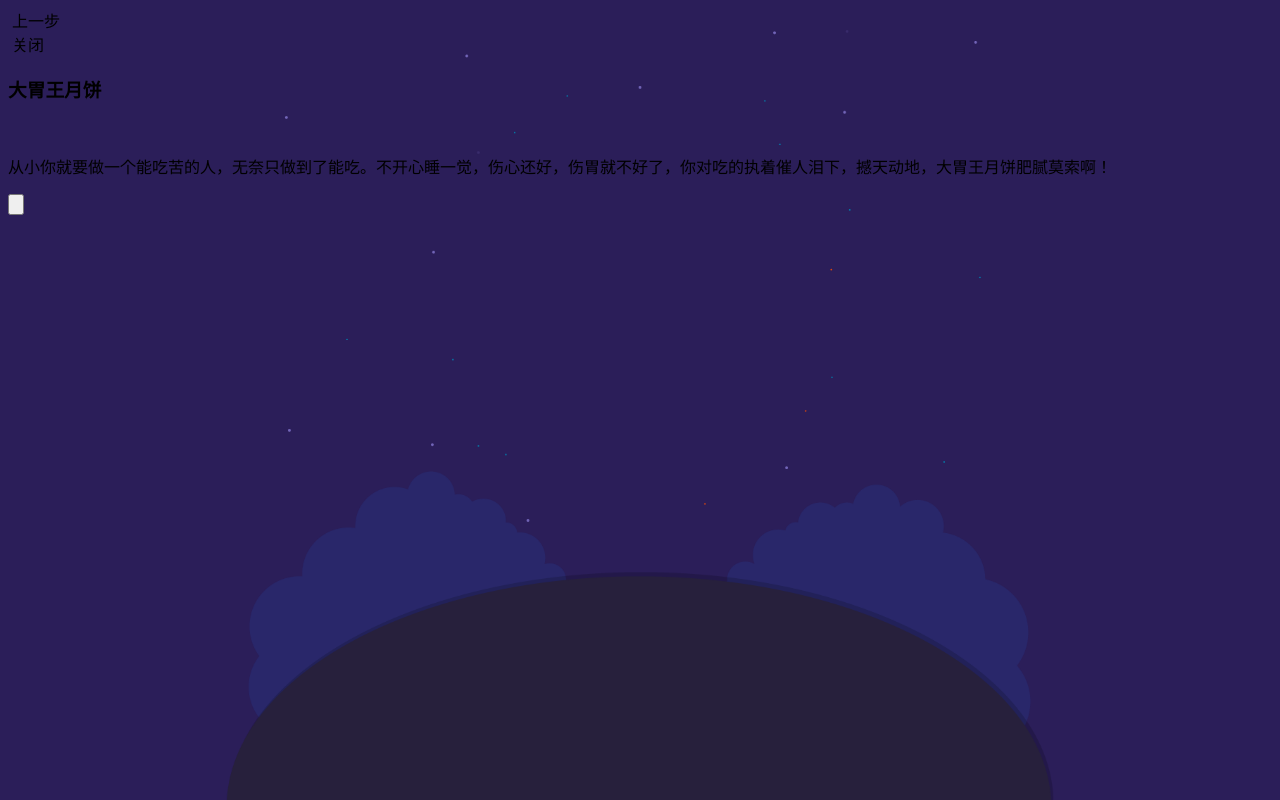
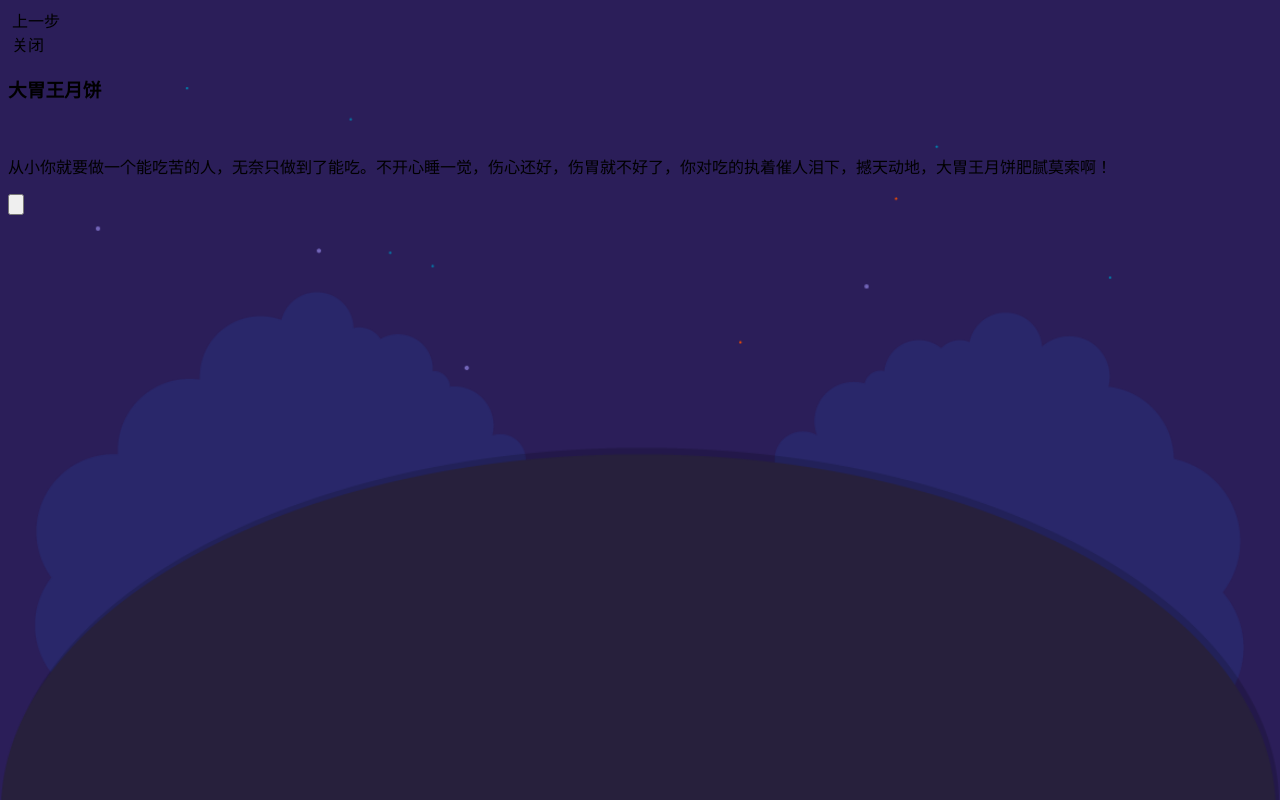
Before and after one commit to nisiyu/liulishuo, a plain HTML site: page mooncake.html in a window 1280 px wide. Drawn offline with Linux system fonts and the light colour scheme.

Commit message:
background

```diff
--- a/css/main.css
+++ b/css/main.css
@@ -1,8 +1,8 @@
 body {
     position: fixed;
     width:100%;
-    height:100%;
+    height:auto;
     background: url(../img/bg_moon@2x.png) bottom fixed no-repeat;
     background-color: #2b1e59;
-    background-size:contain;
+    background-size:cover;
 }
```
